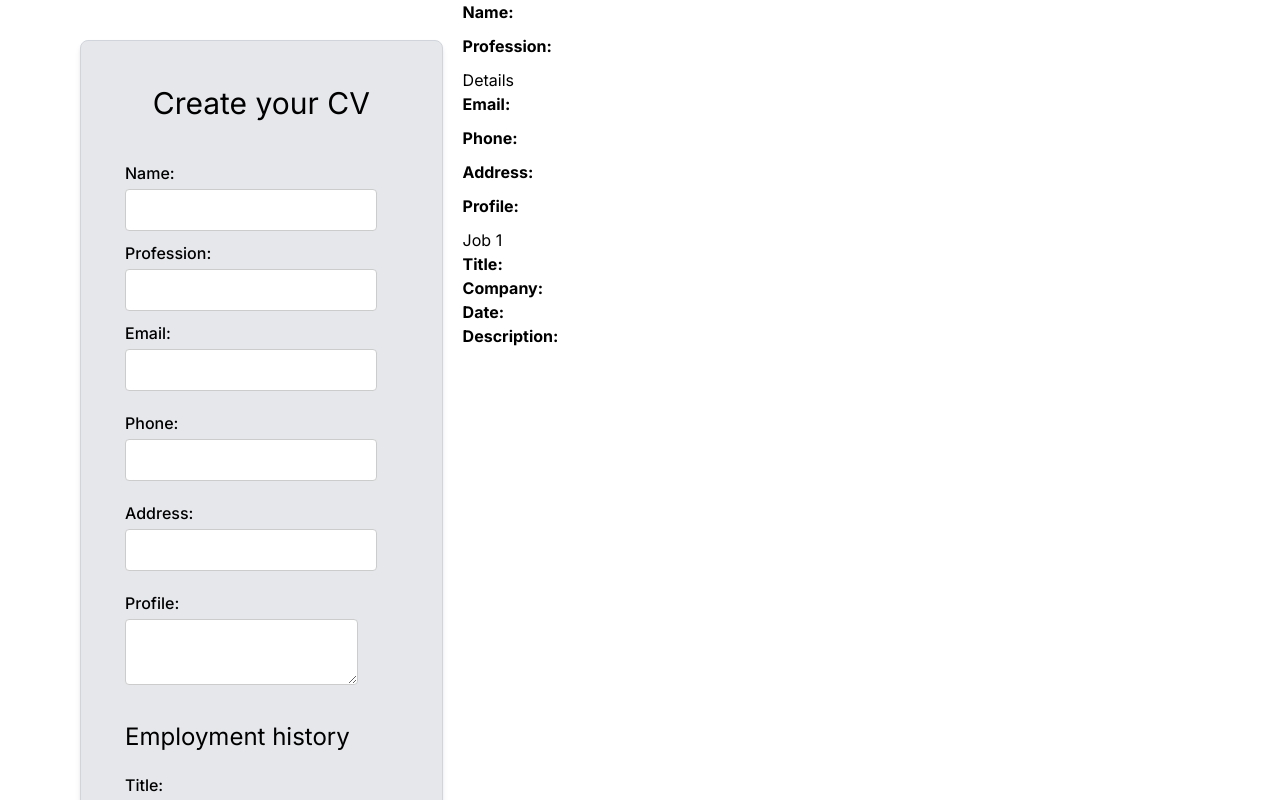
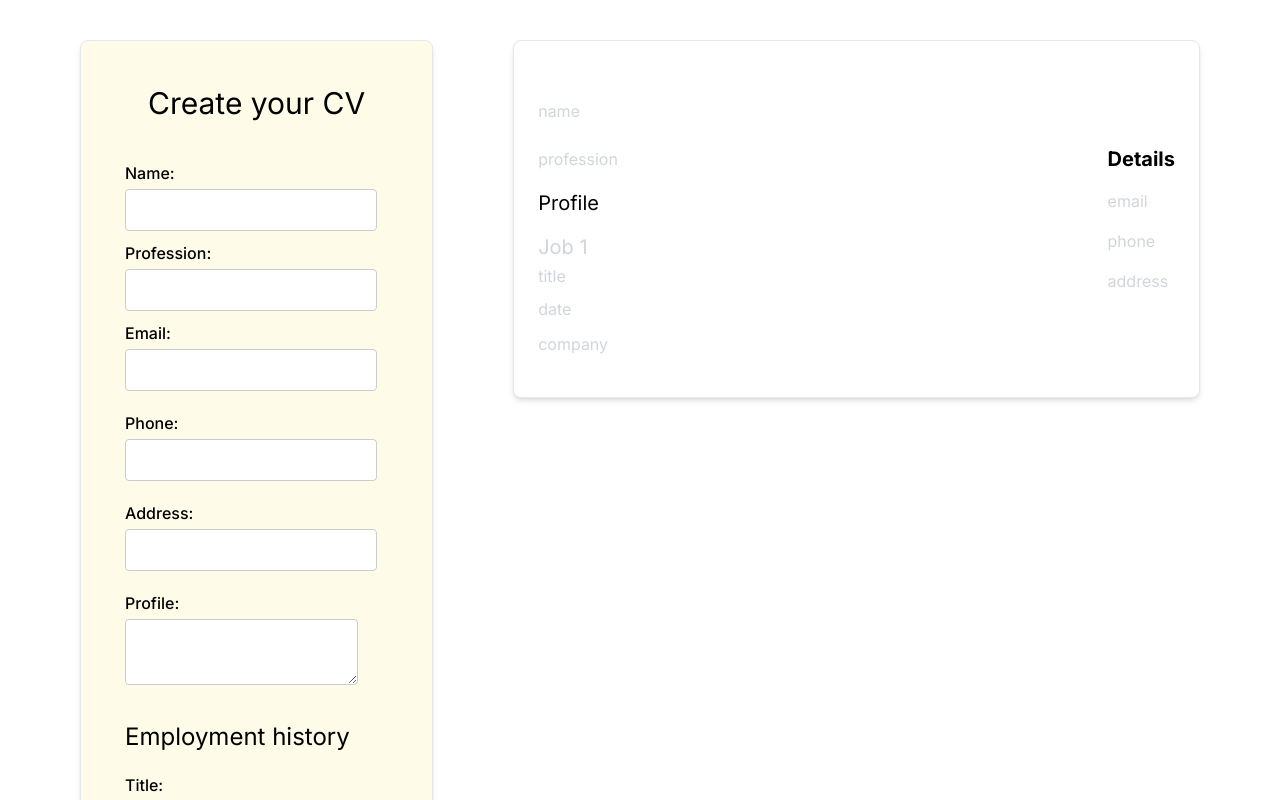
Before and after one commit to azemitis/react, a Next.js app: page / in a window 1280 px wide. Shown: the top 800 px of the page. Built offline with nearby package versions, Linux system fonts and the light colour scheme.

Commit message:
Design for display block

```diff
--- a/app/IconButton.tsx
+++ b/app/IconButton.tsx
@@ -11,8 +11,8 @@ const IconButton: React.FC<IconButtonProps> = ({ icon, label, onClick }) => {
         <button
             onClick={onClick}
             className="inline-flex items-center px-4 py-2 border border-transparent text-sm font-medium rounded-md
-            shadow-sm text-white bg-indigo-600 hover:bg-indigo-700 focus:outline-none focus:ring-2 focus:ring-offset-2
-            focus:ring-indigo-500"
+            shadow-sm text-white bg-yellow-900 hover:bg-yellow-800 focus:outline-none focus:ring-2 focus:ring-offset-2
+            focus:ring-yellow-800"
         >
       <span className="mr-2">
         <i className={`fas ${icon}`} />
--- a/app/page.tsx
+++ b/app/page.tsx
@@ -2,7 +2,7 @@
 
 import {useState, ChangeEvent} from "react";
 import IconButton from './IconButton';
-import {ContainerStyles, InputStyles} from './inputStyles'; // Import both styles
+import {ContainerStyles, InputStyles} from './inputStyles';
 // noinspection JSUnusedGlobalSymbols
 export default function Home() {
     const [name, setName] = useState("");
@@ -76,8 +76,7 @@ export default function Home() {
 
     return (
         <div className="flex">
-            <div className="flex-2 ml-20 my-10 border border-gray-300 rounded-lg shadow-md p-6 bg-gray-200
-             space-y-4">
+            <div className="w-1/3 ml-20 my-10 border border-gray-200 rounded-lg shadow-md p-6 bg-yellow-50 space-y-4">
 
                 {/*Input section*/}
                 <h2 className="text-3xl my-5 text-center">Create your CV</h2>
@@ -227,50 +226,69 @@ export default function Home() {
             </div>
 
             {/*Display input*/}
-            <div style={{flex: 3, marginLeft: "20px"}}>
+            <div className="w-2/3 mx-20 my-10">
 
-                {/* Main CV info */}
-                <div style={{marginBottom: "10px"}}>
-                    <strong>Name:</strong> {name}
+                <div className="bg-white border rounded-lg shadow-md p-6 mb-4 flex">
+
+                    <div className="flex-1 mr-4">
+                        {/*Main info*/}
+                        <div className="mb-4">
+                            <span className="text-6xl font-bold"> {name} </span>
+                            <span className="text-gray-300">name</span>
                         </div>
-                <div style={{marginBottom: "10px"}}>
-                    <strong>Profession:</strong> {profession}
+                        <div className="mb-4">
+                            <span className="text-2xl"> {profession} </span>
+                            <span className="text-gray-300">profession</span>
                         </div>
-                <h3>Details</h3>
-                <div style={{marginBottom: "10px"}}>
-                    <strong>Email:</strong> {email}
-                </div>
-                <div style={{marginBottom: "10px"}}>
-                    <strong>Phone:</strong> {phone}
-                </div>
-                <div style={{marginBottom: "10px"}}>
-                    <strong>Address:</strong> {address}
-                </div>
-                <div style={{marginBottom: "10px"}}>
-                    <strong>Profile:</strong> {profile}
+                        <div className="mb-4">
+                            <span className="text-xl">Profile</span>
+                            <div>{profile}</div>
                         </div>
 
                         {/* Display multiple jobs */}
-                <div>
                         {experiences.map((experience, index) => (
-                        <div key={index}>
-                            <h3>Job {index + 1}</h3>
-                            <div>
-                                <strong>Title:</strong> {experience.title}
+                            <div key={index} className="mb-4">
+                                <h3 className="text-xl text-gray-300">Job {index + 1}</h3>
+                                <div className="mb-2">
+                                    <span className="text-xl font-bold"> {experience.title} </span>
+                                    <span className="text-gray-300">title</span>
                                 </div>
-                            <div>
-                                <strong>Company:</strong> {experience.company}
+                                <div className="mb-2">
+                                    <span className="text-gray-500"> {experience.date} </span>
+                                    <span className="text-gray-300">date</span>
                                 </div>
-                            <div>
-                                <strong>Date:</strong> {experience.date}
+                                <div className="mb-2">
+                                    <span className="text-xl"> {experience.company} </span>
+                                    <span className="text-gray-300">company</span>
                                 </div>
-                            <div>
-                                <strong>Description:</strong> {experience.description}
+                                <div className="mb-2">
+                                    <div dangerouslySetInnerHTML={{
+                                        __html:
+                                            experience.description.replace(/\n/g, '<br>')
+                                    }}/>
                                 </div>
                             </div>
                         ))}
                     </div>
 
+                    {/* Right side - Details */}
+                    <div className="flex-1/3 mt-20">
+                        {/*Details*/}
+                        <h3 className="text-xl font-bold mb-4">Details</h3>
+                        <div className="mb-4">
+                            <span> {email} </span>
+                            <span className="text-gray-300">email</span>
+                        </div>
+                        <div className="mb-4">
+                            <span> {phone} </span>
+                            <span className="text-gray-300">phone</span>
+                        </div>
+                        <div className="mb-4">
+                            <span> {address} </span>
+                            <span className="text-gray-300">address</span>
+                        </div>
+                    </div>
+                </div>
             </div>
         </div>
     );
```
Also changed, not shown: img.jpg (added), 1 other file (tests, documents, lock files or other folders). Lines whose indentation alone changed are shown as unchanged.
